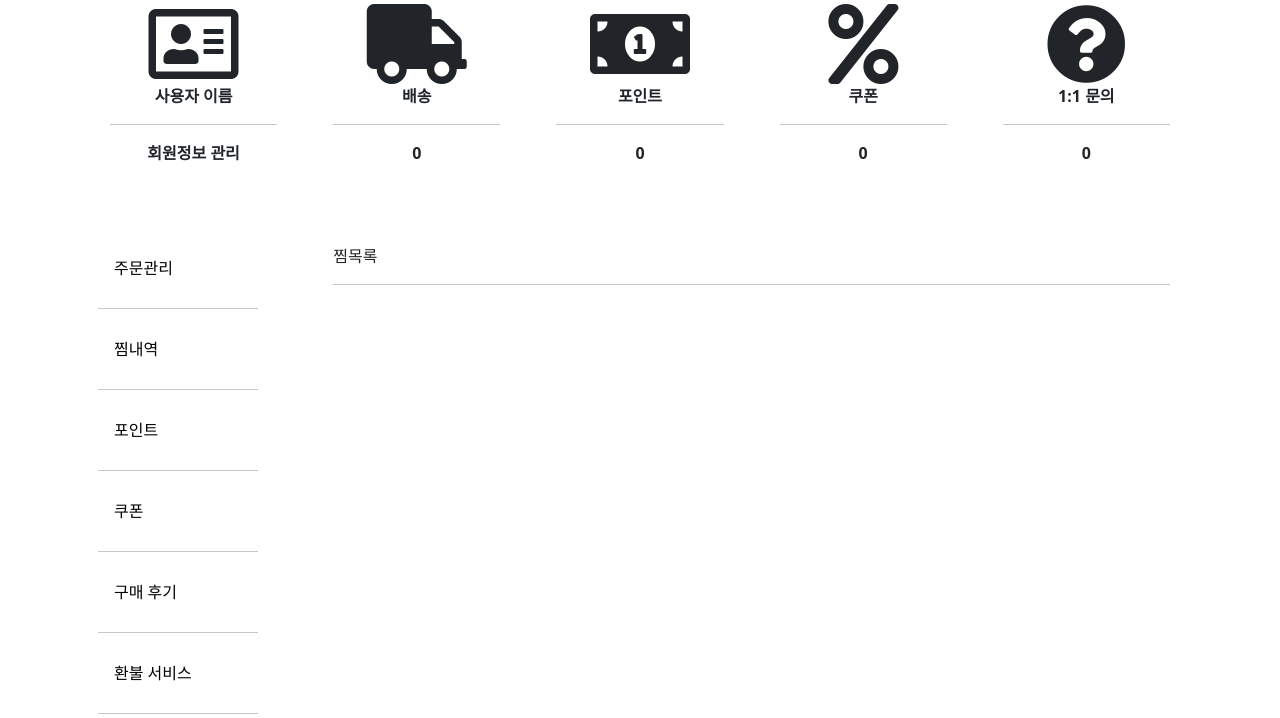
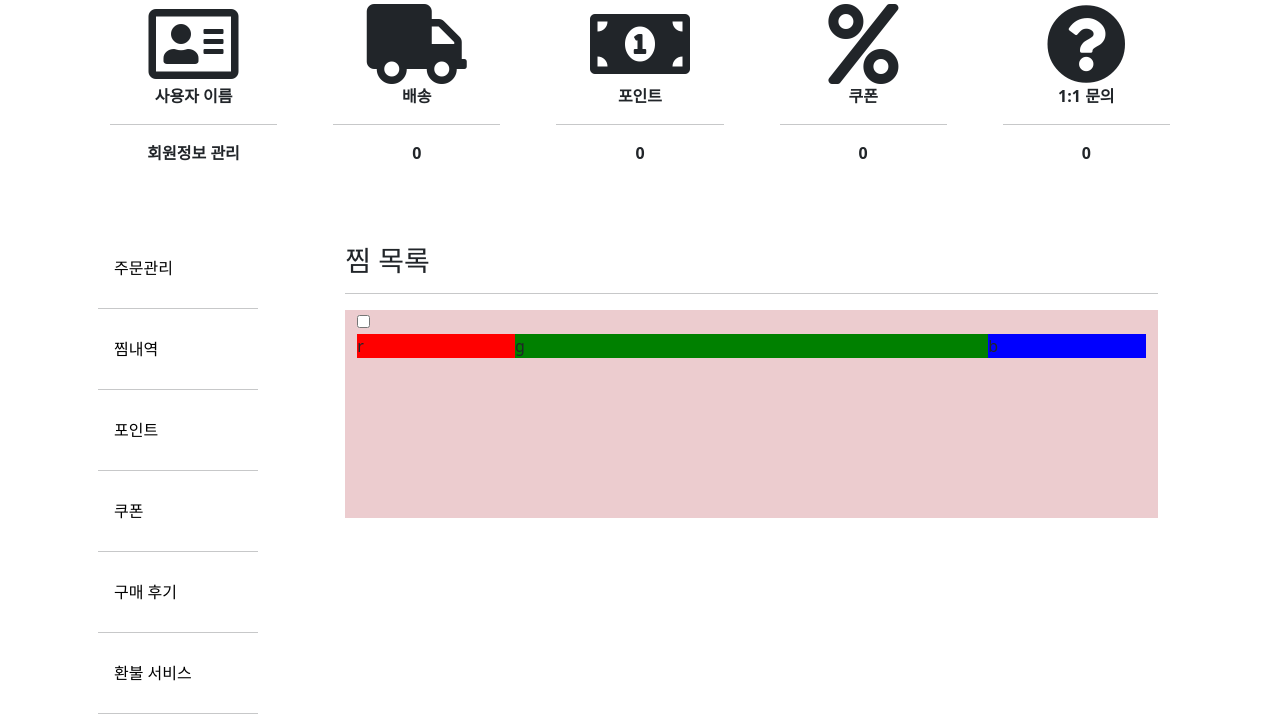
Before and after one commit to hennible0612/MangoTang, a Django app: page /mypage/favoritelist in a window 1280 px wide. Shown: the part 217-935 px from the top of the page. Run offline with Django 4.2, Linux system fonts and the light colour scheme; some libraries are stand-ins or nearby versions.

Commit message:
찜목록 틀
.

```diff
--- a/store/templates/mypage/favoritelist.html
+++ b/store/templates/mypage/favoritelist.html
@@ -1,9 +1,26 @@
 {% extends 'store/mypage.html' %}
 {% load static %}
 {% block mypage %}
-<div class="container">
-    찜목록
-    <hr>
-
-</div>
+    <div class="container">
+        <div class="container" style=" height: 90rem"> <!--전체 컨테이너-->
+            <div class="item">
+                <h3>찜 목록</h3>
+                <hr>
+                <div class=" container" style=" height: 13rem;background-color: #eccccf">
+                    <input class='item' type="checkbox" id="vehicle1" >
+                    <div class="container-orderdetail" style=" background-color: purple">
+                        <div class="item-orderlist-picture" style="background-color: red">
+                            r
+                        </div>
+                        <div class="item-orderlist-info" style="background-color: green">
+                            g
+                        </div>
+                        <div class="item-orderlist-button" style="background-color: blue">
+                            b
+                        </div>
+                    </div>
+                </div>
+            </div>
+        </div>
+    </div>
 {% endblock mypage %}
```
Also changed, not shown: store/templates/mypage/ordercancel.html (+5 -4 lines).
